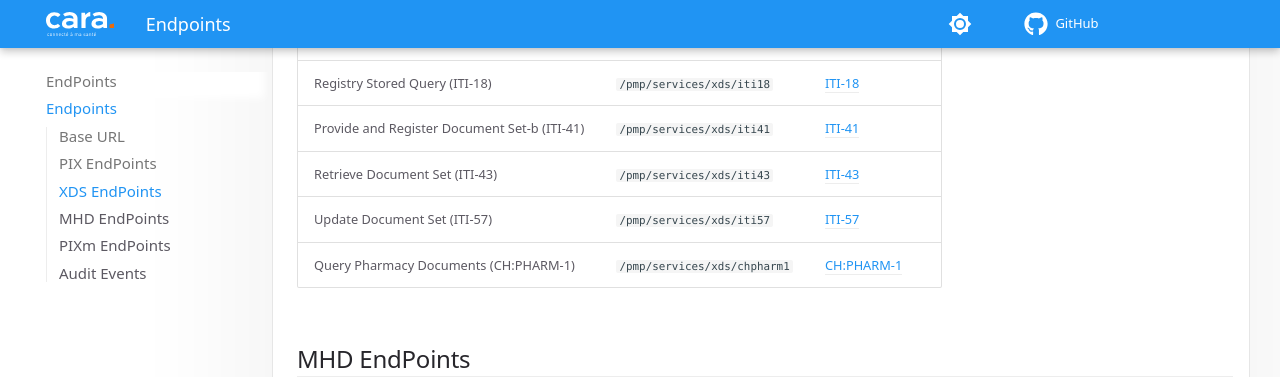
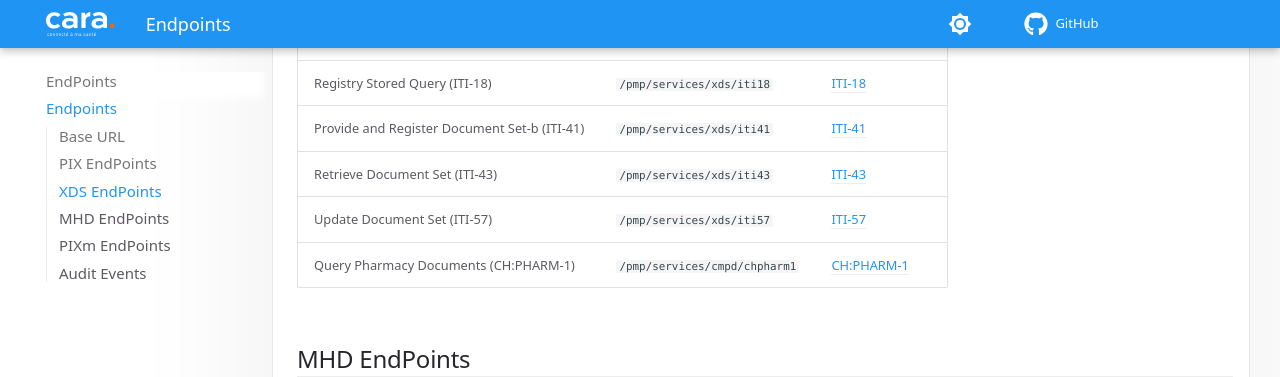
Before and after one commit to CARA-ch/emed-service-guide, an MkDocs documentation site: the page built from docs/endpoints.md, in a window 1280 px wide and 900 px high, scrolled down 850 px. Shown: the top 377 px of the window. Built offline with MkDocs 1.6.1 and Material for MkDocs 9.7.7, drawn with Linux system fonts in a browser that asks for light colours; comment, search, counter and statistics services are not loaded.

Commit message:
Fixed ch:pharm1 endpoint path

```diff
--- a/docs/endpoints.md
+++ b/docs/endpoints.md
@@ -22,7 +22,7 @@ This page lists the different endpoints available to use the e-medication servic
 |Provide and Register Document Set-b (ITI-41)|`/pmp/services/xds/iti41`| [ITI-41](transactions/iti41.md)|
 |Retrieve Document Set (ITI-43)|`/pmp/services/xds/iti43`| [ITI-43](transactions/iti43.md)|
 |Update Document Set (ITI-57)|`/pmp/services/xds/iti57`| [ITI-57](transactions/iti57.md)|
-|Query Pharmacy Documents (CH:PHARM-1)|`/pmp/services/xds/chpharm1`| [CH:PHARM-1](transactions/chpharm1.md)|
+|Query Pharmacy Documents (CH:PHARM-1)|`/pmp/services/cmpd/chpharm1`| [CH:PHARM-1](transactions/chpharm1.md)|
 
 ## MHD EndPoints
 [MHD transactions](https://profiles.ihe.net/ITI/MHD/index.html) are now supported, as profiled by [CH EPR FHIR](https://fhir.ch/ig/ch-epr-fhir/index.htmls), and available through the `/pmp/fhir` and `/pmp/mhd` endPoints:
```
